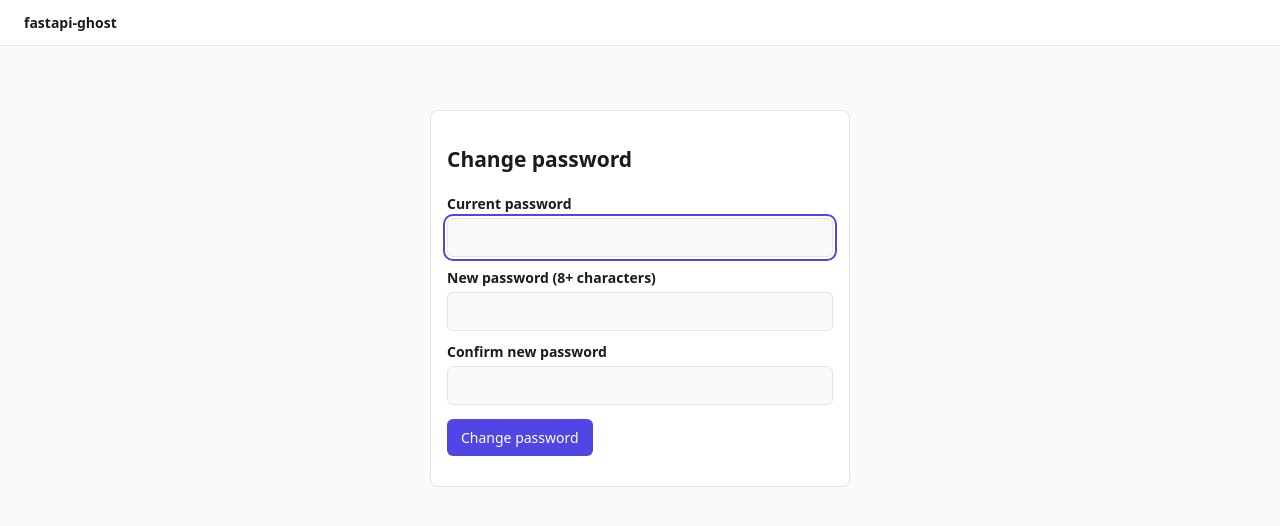
After one commit to Akshat-Gandhi/fastapi-ghost, a FastAPI app: template src/ghost/web/templates/change_password.html in a window 1280 px wide. The commit adds this page. Shown: the top 526 px of the page. Run offline with FastAPI, Linux system fonts and the light colour scheme; the template is opened without the code that fills it, so the values that code supplies are empty.

Commit message:
Add default admin account with forced password change
- fresh install (no users) gets admin/admin; first sign-in is redirected to
  /change-password and every other page is blocked until it is changed
- accounts still on a known default password are forced to change it too
- change-password page: current password, 8+ chars, not a default, match;
  other sessions are signed out
- login accepts email or username
- GHOST_ADMIN_PASSWORD sets the initial password (no forced change), now
  passed through docker-compose
- upgrade path: adds users.must_change_password to existing databases and
  never seeds admin on an instance that already has users
- tests: web (8 new) and browser journey

Co-Authored-By: Claude Sonnet 5.5 <noreply@anthropic.com>
Claude-Session: https://claude.ai/code/session_01W47JQzXskoJuK4WKCoAR3k

```diff
--- a/docker-compose.yml
+++ b/docker-compose.yml
@@ -24,6 +24,7 @@ services:
       GHOST_DATABASE_URL: postgresql+psycopg://ghost:${GHOST_DB_PASSWORD:-ghost}@db:5432/ghost
       GHOST_ALLOW_SIGNUP: ${GHOST_ALLOW_SIGNUP:-1}
       GHOST_SECRET_KEY: ${GHOST_SECRET_KEY:-}
+      GHOST_ADMIN_PASSWORD: ${GHOST_ADMIN_PASSWORD:-}
     volumes:
       - ghost_data:/data
     ports:
--- a/src/ghost/web/app.py
+++ b/src/ghost/web/app.py
@@ -13,7 +13,7 @@ from sqlalchemy import func, select
 from sqlalchemy.orm import Session, sessionmaker
 
 from ..report import FLAG_INFO, OUTCOME_LABELS
-from .db import Project, Run, User, UserSession, make_session_factory, utcnow
+from .db import Project, Run, User, UserSession, ensure_admin, make_session_factory, utcnow
 from .runner import execute_run
 from .security import (
     decrypt_headers, encrypt_headers, hash_password, hash_token,
@@ -21,6 +21,7 @@ from .security import (
 )
 
 COOKIE = "ghost_session"
+WEAK_PASSWORDS = {"admin", "password", "12345678", "password1"}
 SESSION_DAYS = 14
 templates = Jinja2Templates(directory=str(Path(__file__).parent / "templates"))
 templates.env.globals["FLAGS"] = FLAG_INFO
@@ -31,6 +32,7 @@ def create_app(factory: sessionmaker | None = None) -> FastAPI:
     factory = factory or make_session_factory()
     app = FastAPI(title="fastapi-ghost", docs_url=None, redoc_url=None, openapi_url=None)
     app.state.factory = factory
+    ensure_admin(factory)
 
     def get_db():
         with factory() as db:
@@ -45,9 +47,14 @@ def create_app(factory: sessionmaker | None = None) -> FastAPI:
             return None
         return db.get(User, sess.user_id)
 
-    def require_user(user: User | None = Depends(current_user)) -> User:
+    def require_user_any(user: User | None = Depends(current_user)) -> User:
         if not user:
             raise HTTPException(status_code=303, headers={"Location": "/login"})
+        return user
+
+    def require_user(user: User = Depends(require_user_any)) -> User:
+        if user.must_change_password:
+            raise HTTPException(status_code=303, headers={"Location": "/change-password"})
         return user
 
     def own_project(project_id: int, db: Session, user: User) -> Project:
@@ -64,7 +71,7 @@ def create_app(factory: sessionmaker | None = None) -> FastAPI:
         token, hashed = new_session_token()
         db.add(UserSession(token_hash=hashed, user_id=user.id, expires_at=utcnow() + timedelta(days=SESSION_DAYS)))
         db.commit()
-        resp = RedirectResponse("/projects", status_code=303)
+        resp = RedirectResponse("/change-password" if user.must_change_password else "/projects", status_code=303)
         resp.set_cookie(COOKIE, token, httponly=True, samesite="lax", max_age=SESSION_DAYS * 86400)
         return resp
 
@@ -85,8 +92,11 @@ def create_app(factory: sessionmaker | None = None) -> FastAPI:
         user = db.scalar(select(User).where(User.email == email.strip().lower()))
         if not user or not verify_password(password, user.password_hash):
             return templates.TemplateResponse(
-                request, "login.html", {"user": None, "error": "Wrong email or password."}, status_code=401
+                request, "login.html", {"user": None, "error": "Wrong email/username or password."}, status_code=401
             )
+        if password in WEAK_PASSWORDS and not user.must_change_password:
+            user.must_change_password = True  # an account still on a default password must change it
+            db.commit()
         return start_session(db, user)
 
     @app.get("/register")
@@ -125,6 +135,42 @@ def create_app(factory: sessionmaker | None = None) -> FastAPI:
         resp = RedirectResponse("/login", status_code=303)
         resp.delete_cookie(COOKIE)
         return resp
+
+    @app.get("/change-password")
+    def change_password_page(request: Request, user: User = Depends(require_user_any)):
+        return templates.TemplateResponse(request, "change_password.html", {"user": user, "error": None})
+
+    @app.post("/change-password")
+    def change_password(
+        request: Request,
+        request_user: User = Depends(require_user_any),
+        current_password: str = Form(...),
+        new_password: str = Form(...),
+        confirm_password: str = Form(...),
+        db: Session = Depends(get_db),
+    ):
+        user = db.get(User, request_user.id)
+        error = None
+        if not verify_password(current_password, user.password_hash):
+            error = "Current password is wrong."
+        elif new_password != confirm_password:
+            error = "The new passwords do not match."
+        elif len(new_password) < 8:
+            error = "New password must be at least 8 characters."
+        elif new_password in WEAK_PASSWORDS or new_password == current_password:
+            error = "Choose a password that is different from the current one and not a default."
+        if error:
+            return templates.TemplateResponse(
+                request, "change_password.html", {"user": user, "error": error}, status_code=400
+            )
+        user.password_hash = hash_password(new_password)
+        user.must_change_password = False
+        keep = hash_token(request.cookies.get(COOKIE, ""))
+        for sess in db.scalars(select(UserSession).where(UserSession.user_id == user.id)).all():
+            if sess.token_hash != keep:
+                db.delete(sess)  # sign out every other session
+        db.commit()
+        return RedirectResponse("/projects", status_code=303)
 
     @app.get("/projects")
     def projects(request: Request, user: User = Depends(require_user), db: Session = Depends(get_db)):
--- a/src/ghost/web/templates/base.html
+++ b/src/ghost/web/templates/base.html
@@ -37,6 +37,7 @@
 <header>
   <a class="brand" href="/">fastapi-ghost</a>
   {% if user %}<span class="muted">{{ user.email }}
+    {% if not user.must_change_password %}<a href="/change-password">Change password</a>{% endif %}
     <form class="inline" method="post" action="/logout"><button class="link" type="submit">Sign out</button></form></span>{% endif %}
 </header>
 <main>{% block content %}{% endblock %}</main>
--- /dev/null
+++ b/src/ghost/web/templates/change_password.html
@@ -0,0 +1,18 @@
+{% extends "base.html" %}
+{% block title %}Change password · fastapi-ghost{% endblock %}
+{% block content %}
+<div class="card" style="max-width:420px;margin:40px auto">
+  <h2>Change password</h2>
+  {% if user.must_change_password %}<p class="muted">You are using a default password. Choose a new one to continue.</p>{% endif %}
+  {% if error %}<p class="error" role="alert">{{ error }}</p>{% endif %}
+  <form method="post" action="/change-password">
+    <label for="current_password">Current password</label>
+    <input id="current_password" name="current_password" type="password" autocomplete="current-password" required autofocus>
+    <label for="new_password">New password (8+ characters)</label>
+    <input id="new_password" name="new_password" type="password" minlength="8" autocomplete="new-password" required>
+    <label for="confirm_password">Confirm new password</label>
+    <input id="confirm_password" name="confirm_password" type="password" minlength="8" autocomplete="new-password" required>
+    <p><button type="submit">Change password</button></p>
+  </form>
+</div>
+{% endblock %}
--- a/src/ghost/web/templates/login.html
+++ b/src/ghost/web/templates/login.html
@@ -5,7 +5,7 @@
   <h2>Sign in</h2>
   {% if error %}<p class="error">{{ error }}</p>{% endif %}
   <form method="post" action="/login">
-    <label for="email">Email</label><input id="email" name="email" type="email" required autofocus>
+    <label for="email">Email or username</label><input id="email" name="email" type="text" autocomplete="username" required autofocus>
     <label for="password">Password</label><input id="password" name="password" type="password" required>
     <p><button type="submit">Sign in</button></p>
   </form>
```
Also changed, not shown: src/ghost/web/db.py (+27 -1 lines), tests/test_web.py (+92 -0 lines), tests/ui/test_ui.py (+38 -1 lines), README.md, 1 other file.
